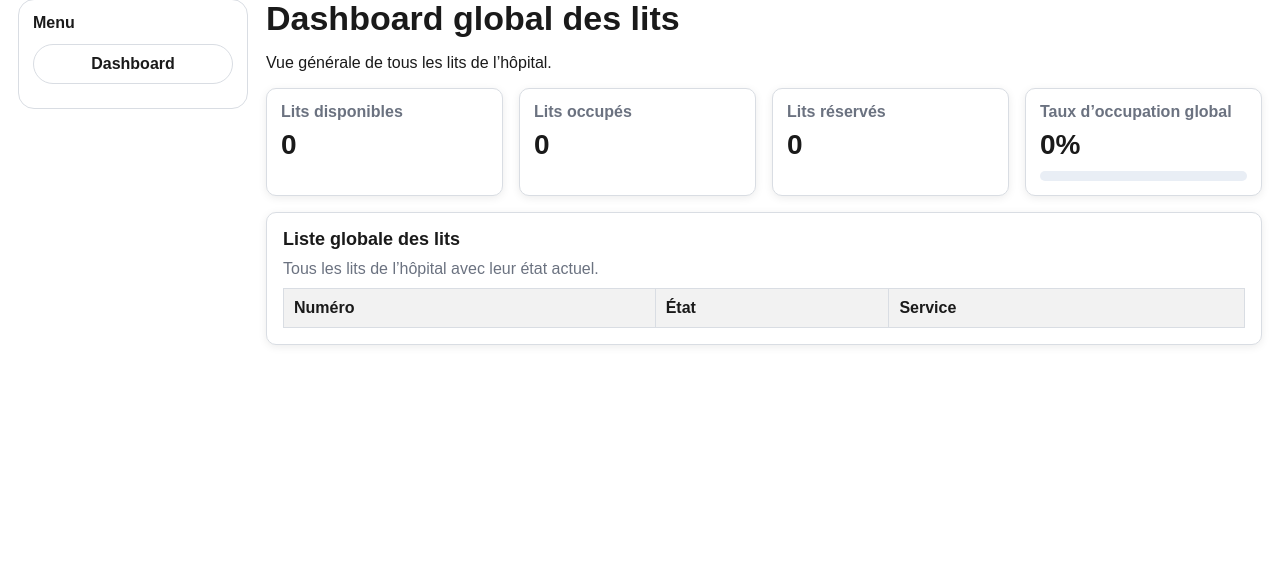
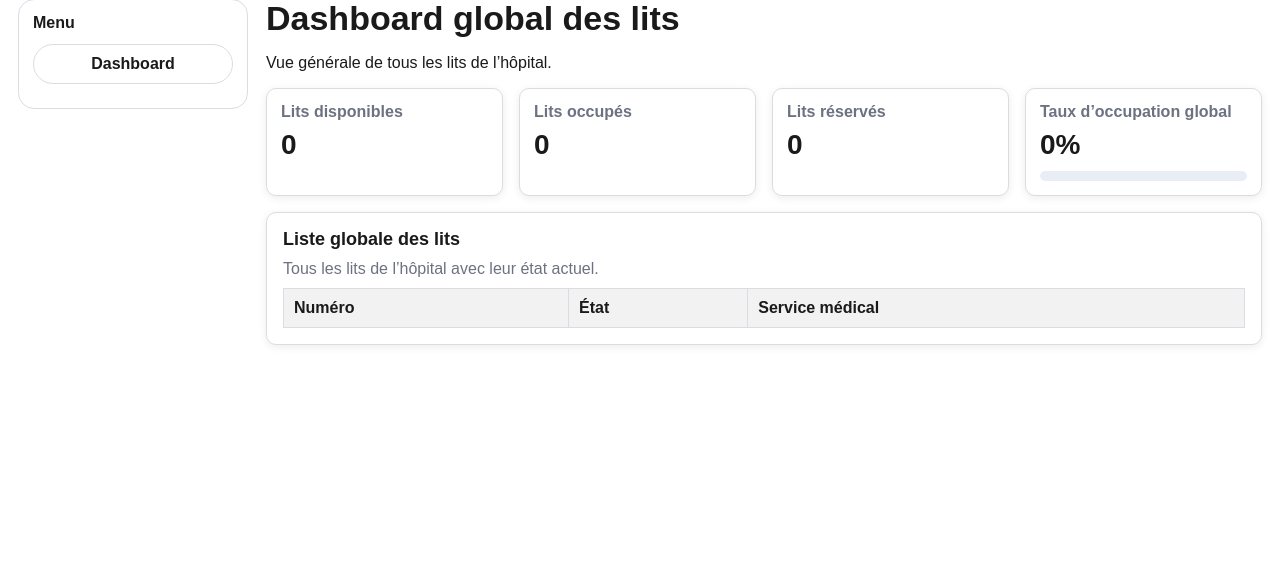
Before and after one commit to salo00h/site-hopital, a PHP site: page /app/views/lits/dashboard_infirmier_accueil.php in a window 1280 px wide. Shown: the part 65-633 px from the top of the page. Run offline with PHP 8.4, Linux system fonts and the light colour scheme; the template is opened without the code that fills it, so the values that code supplies are empty.

Commit message:
Update dashboard_infirmier_accueil.php

```diff
--- a/app/views/lits/dashboard_infirmier_accueil.php
+++ b/app/views/lits/dashboard_infirmier_accueil.php
@@ -47,7 +47,7 @@
     <tr>
       <th>Numéro</th>
       <th>État</th>
-      <th>Service</th>
+      <th>Service médical</th>
     </tr>
     <?php foreach (($lits ?? []) as $lit): ?>
       <tr>
```
